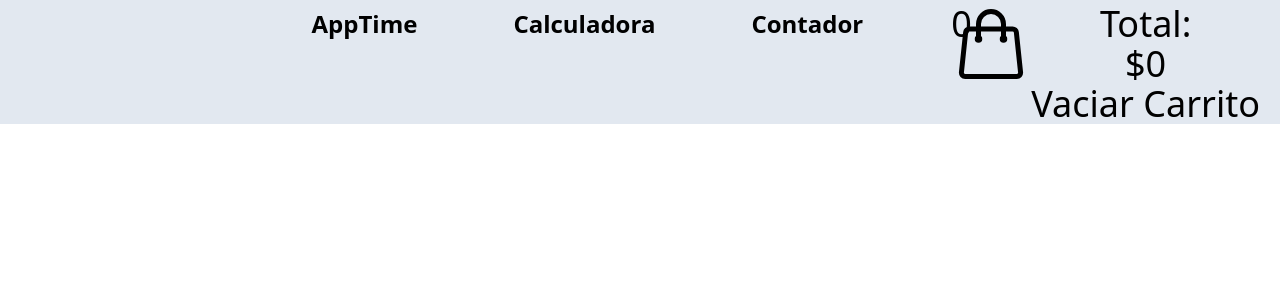
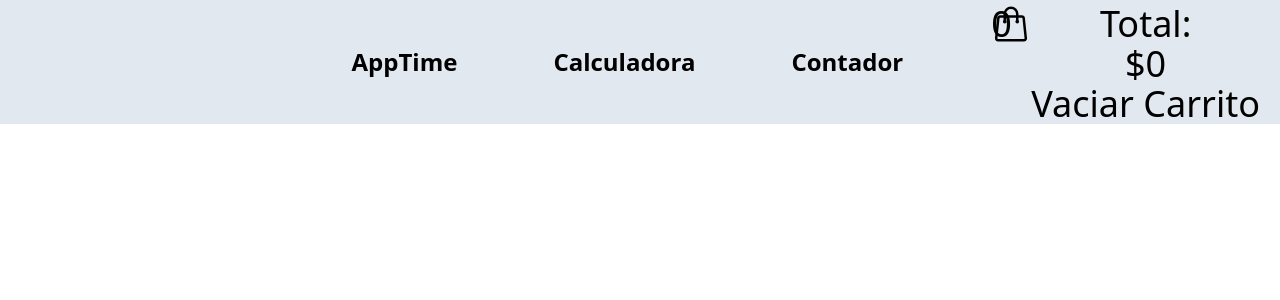
Before and after one commit to LuisCaro92/EjerciciosJavaScript, a React (Create React App) app: page / in a window 1280 px wide. Shown: the top 300 px of the page. Built offline with nearby package versions, Linux system fonts and the light colour scheme.

Commit message:
agregando bg

```diff
--- a/src/App.js
+++ b/src/App.js
@@ -14,8 +14,9 @@ function App() {
   const [countProducts, setCountProducts] = useState(0);
 
   return (
-    <div className="bg-slate-400">
-      <BrowserRouter>
+    <div>
+    <div className="bg-[url('imagenfondo.jpg')]  bg-cover max-xl:">
+      <BrowserRouter className="bg-[url('imagenfondo.jpg')]  bg-cover max-xl:">
         <Nav
           allProducts={allProducts}
           setAllProducts={setAllProducts}
@@ -26,10 +27,10 @@ function App() {
         />
 
         <Routes>
-          <Route path="/AppTime" element={<TimeApp/>}/>
+          <Route path="/AppTime" element={<TimeApp />} />
           <Route path="/Contador" element={<Contador />} />
           <Route path="/Calculadora" element={<Calculadora />} />
-          <Route path="/Compras" element={<Compras/>} />
+          <Route path="/Compras" element={<Compras />} />
           <Route
             path="/Carrito"
             element={
@@ -46,6 +47,7 @@ function App() {
         </Routes>
       </BrowserRouter>
     </div>
+    </div>
   );
 }
 
--- a/src/components/Nav.js
+++ b/src/components/Nav.js
@@ -34,7 +34,7 @@ const Nav = ({allProducts,
 
   return (
     <div className=" bg-slate-200 w-full h-15 text-center">
-      <ul className="flex justify-end">
+      <ul className="flex justify-end items-center">
 	  <Link to="/AppTime">
           <li className="p-2 ml-20 text-2xl font-semibold text-black cursor-pointer hover:text-fuchsia-400">
             AppTime
@@ -71,7 +71,7 @@ const Nav = ({allProducts,
 						viewBox='0 0 24 24'
 						strokeWidth='1.5'
 						stroke='currentColor'
-						className='icon-cart w-20 h-20 cursor pointer '
+						className='icon-cart w-10 h-10 cursor pointer '
 					>
 						<path
 							strokeLinecap='round'
```
Also changed, not shown: src/imagenfondo.jpg (added).
